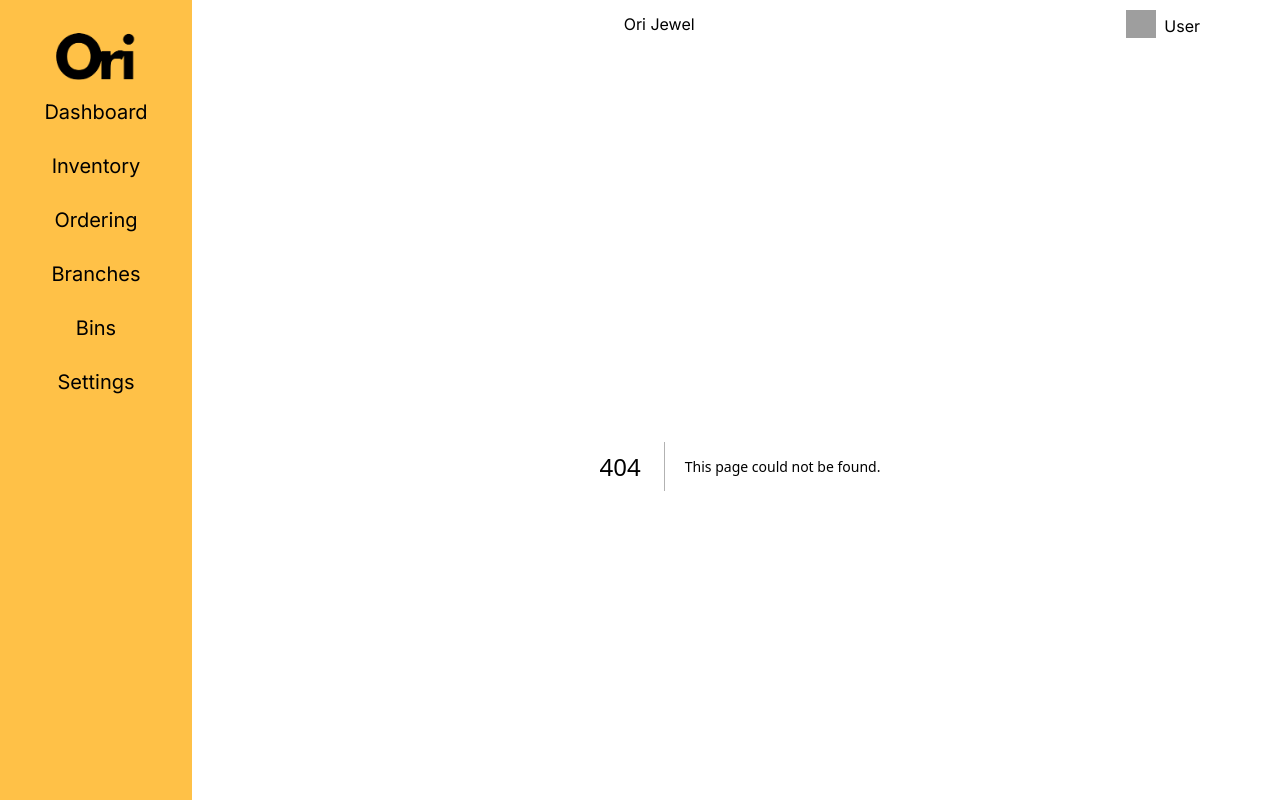
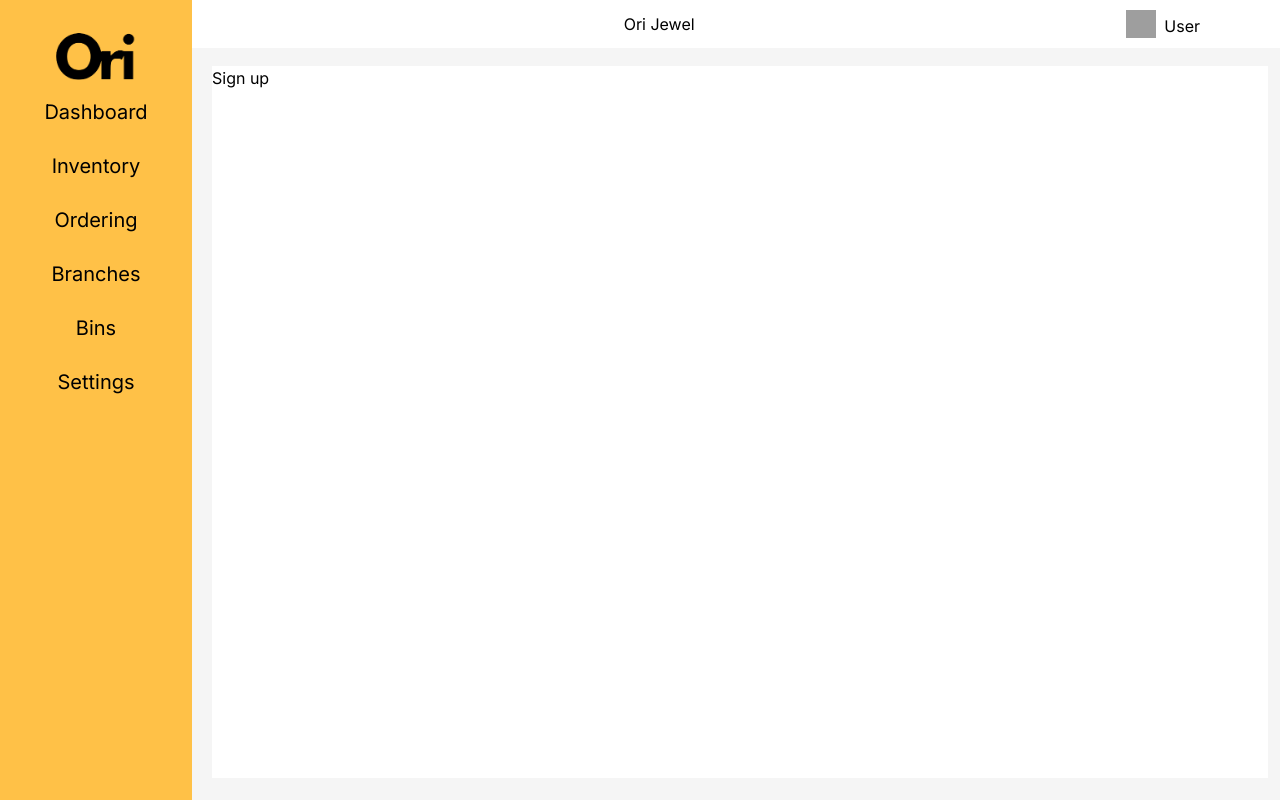
Before and after one commit to grayowldev/ori-web, a Next.js app: page /signup in a window 1280 px wide. Before the commit this address had no page. Built offline with nearby package versions, Linux system fonts and the light colour scheme; grey boxes are pictures that could not be loaded.

Commit message:
created signup page file

```diff
--- /dev/null
+++ b/app/signup/page.tsx
@@ -0,0 +1,7 @@
+export default function SignUp() {
+    return (
+        <>
+            Sign up
+        </>
+    )
+}
```
